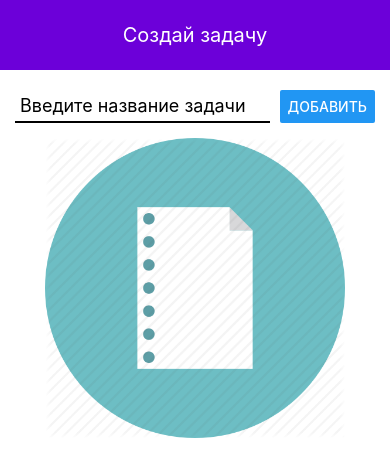
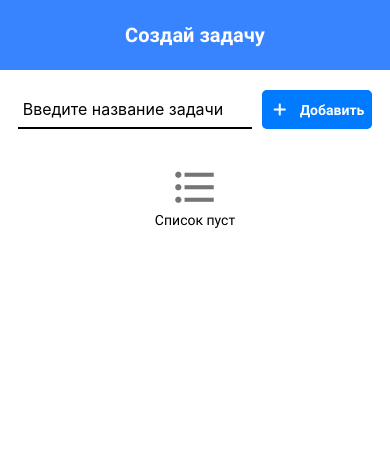
Before and after one commit to antmedwedew/todo-list_React-Native, a React Native app: screen / in a window 390 px wide. Shown: the top 476 px of the page. Built offline with nearby package versions, Linux system fonts and the light colour scheme.

Commit message:
add_component_AppButton, add_icon_in_app

```diff
--- a/package.json
+++ b/package.json
@@ -10,7 +10,7 @@
   "dependencies": {
     "@react-native-community/masked-view": "^0.1.10",
     "expo": "~38.0.8",
-    "expo-font": "^8.3.0",
+    "expo-font": "~8.2.1",
     "expo-status-bar": "^1.0.2",
     "react": "~16.11.0",
     "react-dom": "~16.11.0",
@@ -19,7 +19,8 @@
     "react-native-reanimated": "^1.9.0",
     "react-native-safe-area-context": "^3.0.7",
     "react-native-screens": "^2.9.0",
-    "react-native-web": "~0.11.7"
+    "react-native-web": "~0.11.7",
+    "@expo/vector-icons": "^10.0.0"
   },
   "devDependencies": {
     "@babel/core": "^7.8.6",
--- a/src/components/AddTodo.js
+++ b/src/components/AddTodo.js
@@ -1,5 +1,7 @@
 import React, {useState} from 'react'
-import { View, StyleSheet, TextInput, Button, Alert } from 'react-native'
+import { Entypo } from '@expo/vector-icons';
+import { View, StyleSheet, TextInput, Alert, Keyboard } from 'react-native'
+import { AppTextBold } from './ui/AppTextBold';
 
 export const AddTodo = ({ onAddTodo }) => {
 
@@ -12,6 +14,7 @@ export const AddTodo = ({ onAddTodo }) => {
 		}
 		onAddTodo(value)
 		setValue('')
+		Keyboard.dismiss()
 	}
 
 	return (
@@ -22,10 +25,7 @@ export const AddTodo = ({ onAddTodo }) => {
 				value={value}
 				placeholder='Введите название задачи'
 			/>
-			<Button
-				title='Добавить'
-				onPress={pressHandler}
-			/>
+			<Entypo.Button name='plus' onPress={pressHandler}><AppTextBold style={styles.btnText}>Добавить</AppTextBold></Entypo.Button>
 		</View>
 	)
 }
@@ -37,12 +37,15 @@ const styles = StyleSheet.create({
 		marginBottom: 15
 	},
 	input: {
-		width: '75%',
+		width: '65%',
 		borderBottomWidth: 2,
 		borderColor: '#000',
 		borderStyle: 'solid',
 		marginRight: 10,
-		fontSize: 18,
+		fontSize: 16,
 		paddingHorizontal: 5
+	},
+	btnText: {
+		color: '#fff'
 	}
 })
--- a/src/components/EditModal.js
+++ b/src/components/EditModal.js
@@ -1,6 +1,7 @@
 import React, { useState } from 'react'
-import { View, TextInput, StyleSheet, Button, Modal, Alert } from 'react-native'
+import { View, TextInput, StyleSheet, Modal, Alert, Keyboard } from 'react-native'
 import { THEME } from '../theme'
+import { AppButton } from './ui/AppButton'
 
 export const EditModal = ({ visible, onCancel, value, onSave }) => {
 
@@ -11,6 +12,7 @@ export const EditModal = ({ visible, onCancel, value, onSave }) => {
       Alert.alert('Ошибка!', 'Строка не может быть пустой!')
     } else {
       onSave(title)
+      Keyboard.dismiss()
     }
   }
 
@@ -25,8 +27,8 @@ export const EditModal = ({ visible, onCancel, value, onSave }) => {
         />
 
         <View style={styles.buttons}>
-          <Button title="Отменить" onPress={onCancel} color={THEME.DANGER_COLOR}/>
-          <Button title="Сохранить" onPress={saveHandler} />
+          <AppButton onPress={onCancel} color={THEME.DANGER_COLOR}>Отменить</AppButton>
+          <AppButton onPress={saveHandler}>Сохранить</AppButton>
         </View>
       </View>
     </Modal>
@@ -42,7 +44,7 @@ const styles = StyleSheet.create({
   input: {
     fontSize: 18,
     padding: 10,
-    borderBottomColor: THEME.MAIN_COLOR,
+    borderBottomColor: '#000',
     borderBottomWidth: 2,
     width: '80%'
   },
--- a/src/components/Navbar.js
+++ b/src/components/Navbar.js
@@ -1,11 +1,12 @@
 import React from 'react'
-import { View, Text, StyleSheet } from 'react-native'
+import { View, StyleSheet } from 'react-native'
 import { THEME } from '../theme'
+import { AppTextBold } from './ui/AppTextBold'
 
 export const Navbar = (props)=> {
 	return (
 		<View style={styles.navbar}>
-			<Text style={styles.text}>Создай задачу</Text>
+			<AppTextBold style={styles.text}>Создай задачу</AppTextBold>
 		</View>
 	)
 }
@@ -19,6 +20,7 @@ const styles = StyleSheet.create({
 	},
 	text: {
 		color: '#fff',
-		fontSize: 20
+		fontSize: 20,
+		fontFamily: 'roboto-bold'
 	}
 })
--- a/src/components/Todo.js
+++ b/src/components/Todo.js
@@ -1,5 +1,7 @@
 import React from 'react'
-import { View, Text, StyleSheet, TouchableOpacity } from 'react-native'
+import { View, StyleSheet, TouchableOpacity } from 'react-native'
+import { AppText } from './ui/AppText'
+
 
 export const Todo = ({ todo, onRemove, onOpen })=> {
   return (
@@ -8,7 +10,7 @@ export const Todo = ({ todo, onRemove, onOpen })=> {
       onPress={() => onOpen(todo.id)}
     >
       <View style={styles.todo}>
-        <Text style={styles.todoText}>{todo.title}</Text>
+        <AppText style={styles.todoText}>{todo.title}</AppText>
       </View>
     </TouchableOpacity>
   )
--- /dev/null
+++ b/src/components/ui/AppButton.js
@@ -0,0 +1,31 @@
+import React from 'react'
+import { View, StyleSheet, TouchableOpacity } from 'react-native'
+import { THEME } from '../../theme'
+import {AppTextBold} from './AppTextBold'
+
+export const AppButton = ({ children, onPress, color = THEME.MAIN_COLOR }) => {
+
+
+
+  return (
+    <TouchableOpacity onPress={onPress} activeOpacity={0.7}>
+      <View style={{...styles.button, backgroundColor: color}}>
+        <AppTextBold style={styles.text}>{children}</AppTextBold>
+      </View>
+    </TouchableOpacity>
+  )
+}
+
+const styles = StyleSheet.create({
+  button: {
+    paddingHorizontal: 20,
+    paddingVertical: 10,
+    borderRadius: 5,
+    flexDirection: 'row',
+    alignItems: 'center',
+    justifyContent: 'center'
+  },
+  text: {
+    color: '#fff'
+  }
+})
--- a/src/components/ui/AppTextBold.js
+++ b/src/components/ui/AppTextBold.js
@@ -1,7 +1,7 @@
 import React from 'react'
 import {Text, StyleSheet} from 'react-native'
 
-export const AppText = (props) => (
+export const AppTextBold = (props) => (
   <Text style={{...styles.default, ...props.style}}>{props.children}</Text>
 )
 
--- a/src/screens/MainScreen.js
+++ b/src/screens/MainScreen.js
@@ -1,7 +1,10 @@
 import React from 'react'
-import { View, StyleSheet, FlatList, Image } from 'react-native'
+import { View, StyleSheet, FlatList } from 'react-native'
+import { MaterialCommunityIcons } from '@expo/vector-icons';
 import { AddTodo } from '../components/AddTodo'
 import { Todo } from '../components/Todo'
+import { THEME } from '../theme';
+import { AppText } from '../components/ui/AppText'
 
 export const MainScreen = ({ addTodo, todos, removeTodo, openTodo }) => {
 
@@ -16,8 +19,9 @@ export const MainScreen = ({ addTodo, todos, removeTodo, openTodo }) => {
 
   if (todos.length === 0) {
     content = (
-      <View style={styles.imgWrapp}>
-        <Image style={styles.image} source={require('../../assets/no-items.png')} />
+      <View style={styles.iconWrapp}>
+        <MaterialCommunityIcons name="format-list-bulleted" size={50} color={THEME.GREY_COLOR} />
+        <AppText color={THEME.GREY_COLOR}>Список пуст</AppText>
       </View>
     )
   }
@@ -32,14 +36,9 @@ export const MainScreen = ({ addTodo, todos, removeTodo, openTodo }) => {
 }
 
 const styles = StyleSheet.create({
-  imgWrapp: {
+  iconWrapp: {
     justifyContent: 'center',
     alignItems: 'center',
-    height: 300
+    height: '85%'
   },
-  image: {
-    width: '100%',
-    height: '100%',
-    resizeMode: 'contain',
-  }
 })
--- a/src/screens/TodoScreen.js
+++ b/src/screens/TodoScreen.js
@@ -1,8 +1,10 @@
 import React, { useState } from 'react'
-import { View, Text, StyleSheet, Button } from 'react-native'
+import { View, StyleSheet, Button } from 'react-native'
 import { AppCard } from '../components/ui/AppCard'
 import { THEME } from '../theme'
 import { EditModal } from '../components/EditModal'
+import { AppText } from '../components/ui/AppText'
+import { AppButton } from '../components/ui/AppButton'
 
 export const TodoScreen = ({ goBack, todo, onRemove, onSave }) => {
 
@@ -24,20 +26,17 @@ export const TodoScreen = ({ goBack, todo, onRemove, onSave }) => {
       />
 
       <AppCard>
-        <Text style={styles.title}>{todo.title}</Text>
+        <AppText style={styles.title}>{todo.title}</AppText>
         <View style={styles.cardButton}>
-          <Button
-            title='Редактировать'
-            onPress={() => setModal(true)}
-          />
+          <AppButton onPress={() => setModal(true)}>Редактировать</AppButton>
         </View>
       </AppCard>
       <View style={styles.buttons}>
         <View style={styles.button}>
-          <Button title='Назад' color={THEME.GREY_COLOR} onPress={goBack}/>
+          <AppButton color={THEME.GREY_COLOR} onPress={goBack}>Назад</AppButton>
         </View>
         <View style={styles.button}>
-          <Button title='Удалить' color={THEME.DANGER_COLOR} onPress={() => onRemove(todo.id) }/>
+          <AppButton color={THEME.DANGER_COLOR} onPress={() => onRemove(todo.id)}>Удалить</AppButton>
         </View>
       </View>
     </View>
--- a/src/theme.js
+++ b/src/theme.js
@@ -1,5 +1,5 @@
 export const THEME = {
-	MAIN_COLOR: '#6c00d9',
+	MAIN_COLOR: '#3884ff',
 	DANGER_COLOR: '#eb2323',
 	GREY_COLOR: '#757575'
 }
```
Also changed, not shown: assets/no-items.png (deleted), 1 other file (tests, documents, lock files or other folders).
